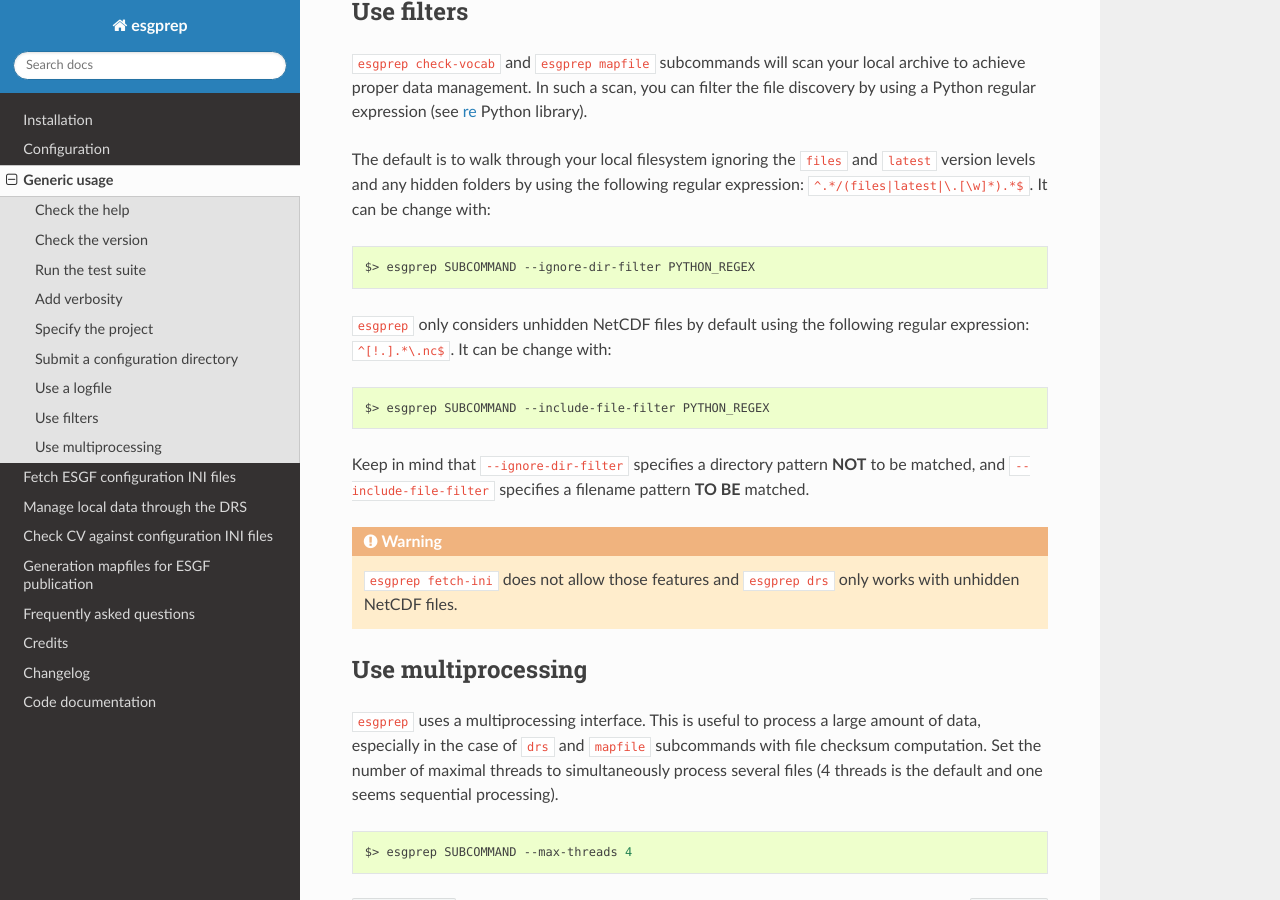
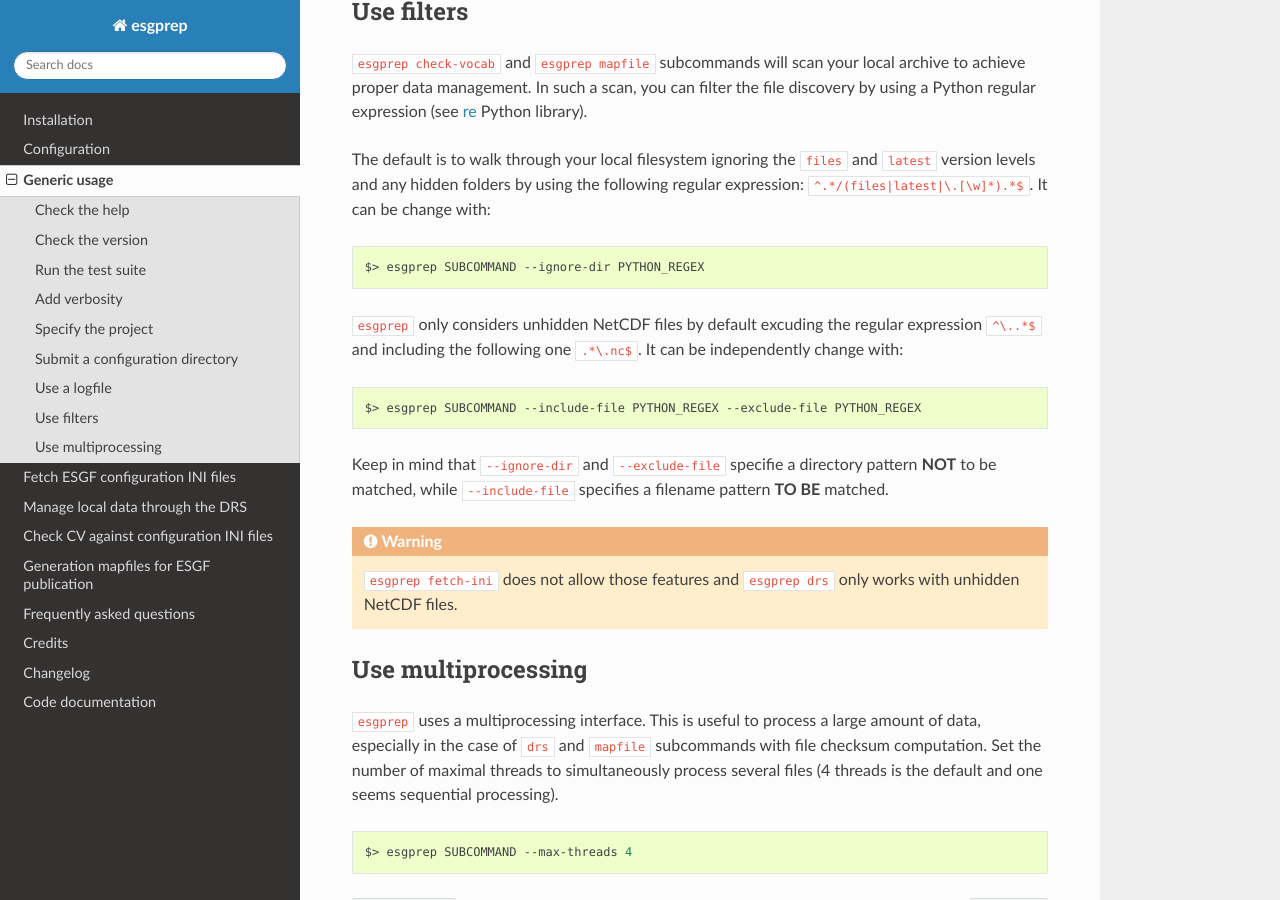
Before and after one commit to ESGF/esgf-prepare, a Sphinx documentation site: the page built from docs/usage.rst, in a window 1280 px wide and 900 px high, scrolled down 1919 px. Built offline with Sphinx 7.4.7 and the Read the Docs theme 2.0.0, drawn with Linux system fonts in a browser that asks for light colours; the version number could not be read and is left out.

Commit message:
doc update

```diff
--- a/docs/usage.rst
+++ b/docs/usage.rst
@@ -99,17 +99,17 @@ with:
 
 .. code-block:: bash
 
-    $> esgprep SUBCOMMAND --ignore-dir-filter PYTHON_REGEX
+    $> esgprep SUBCOMMAND --ignore-dir PYTHON_REGEX
 
-``esgprep`` only considers unhidden NetCDF files by default using the following regular expression: ``^[!.].*\.nc$``.
-It can be change with:
+``esgprep`` only considers unhidden NetCDF files by default excuding the regular expression ``^\..*$`` and
+including the following one ``.*\.nc$``. It can be independently change with:
 
 .. code-block:: bash
 
-    $> esgprep SUBCOMMAND --include-file-filter PYTHON_REGEX
+    $> esgprep SUBCOMMAND --include-file PYTHON_REGEX --exclude-file PYTHON_REGEX
 
-Keep in mind that ``--ignore-dir-filter`` specifies a directory pattern **NOT** to be matched, and
-``--include-file-filter`` specifies a filename pattern **TO BE** matched.
+Keep in mind that ``--ignore-dir`` and ``--exclude-file`` specifie a directory pattern **NOT** to be matched, while
+``--include-file`` specifies a filename pattern **TO BE** matched.
 
 .. warning:: ``esgprep fetch-ini`` does not allow those features and ``esgprep drs`` only works with unhidden
     NetCDF files.
```
